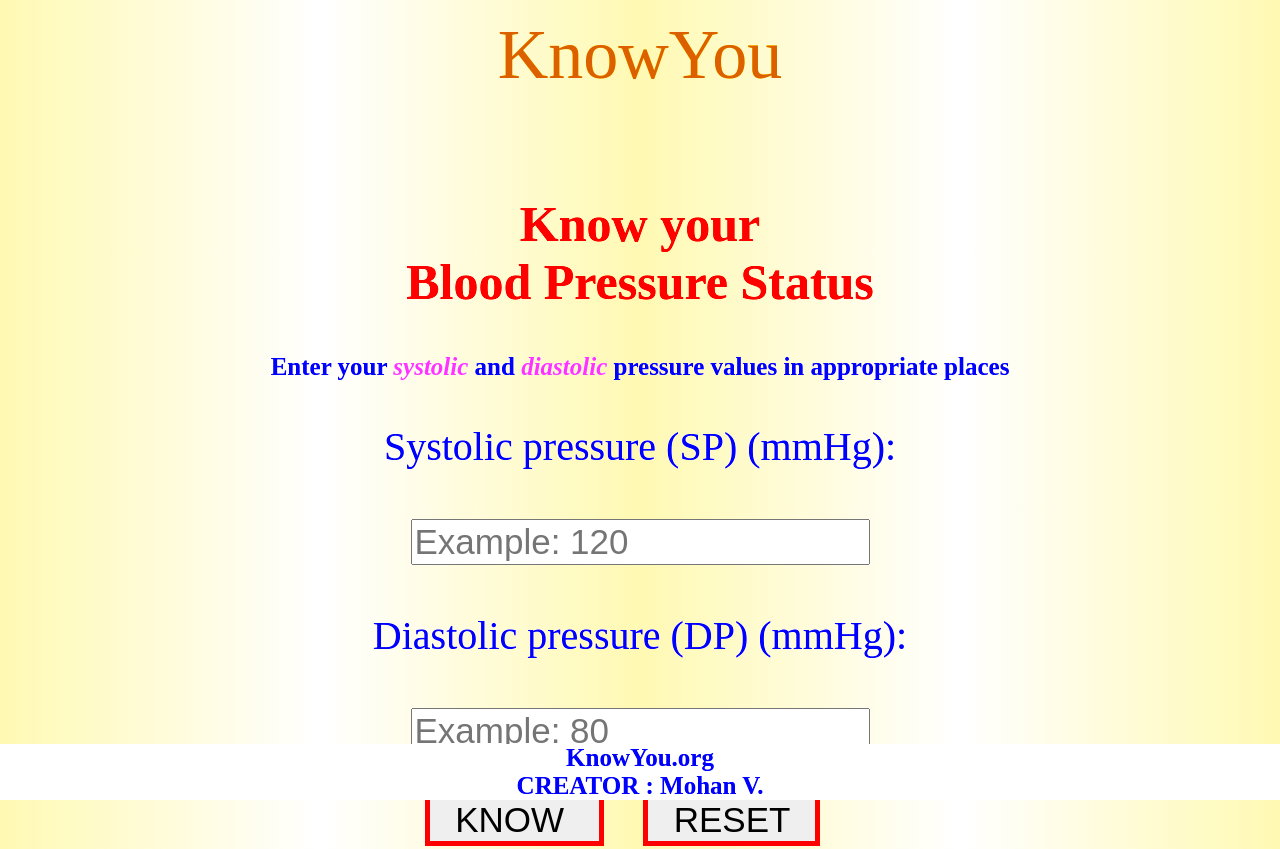
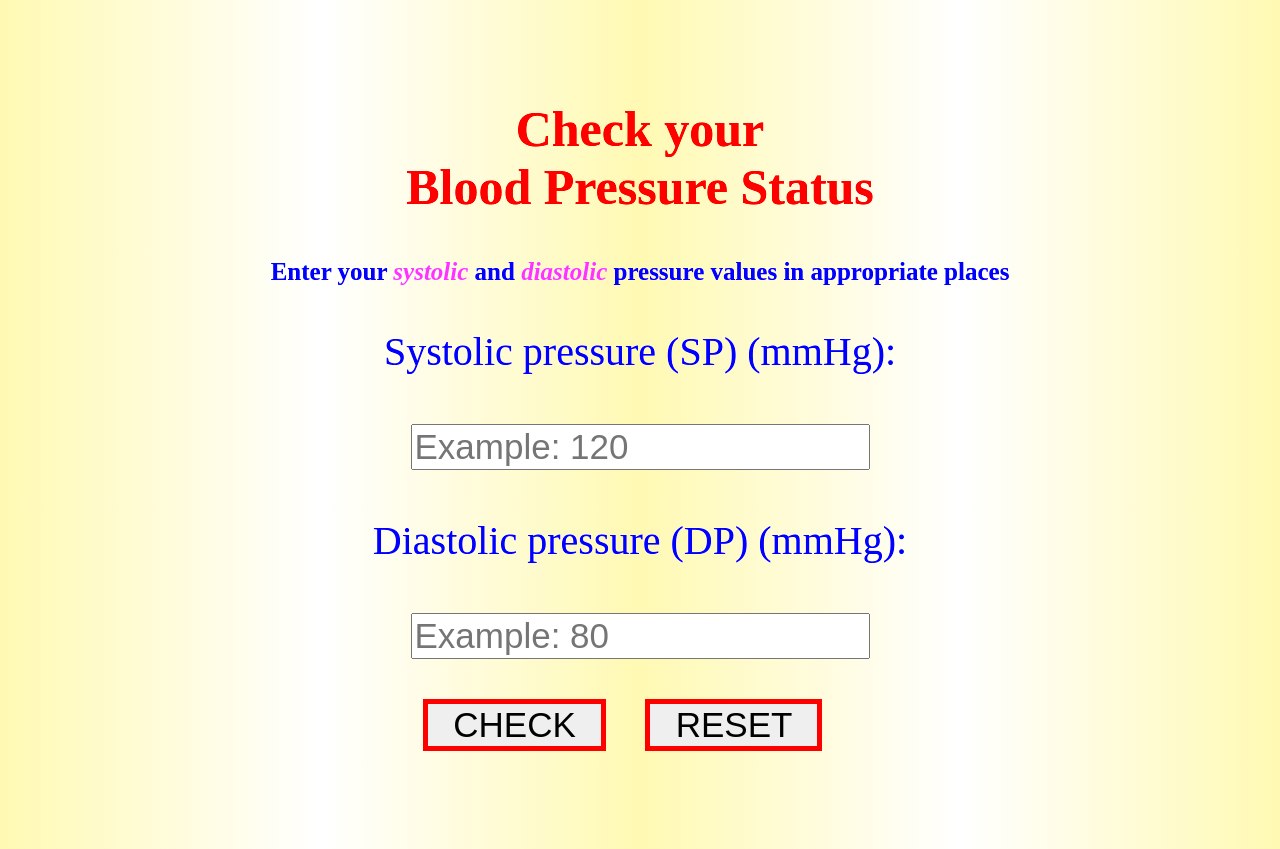
Before and after one commit to Mnocoder/bp_calculator, a plain HTML site: page index.html in a window 1280 px wide. Shown: the top 849 px of the page. Drawn offline with Linux system fonts and the light colour scheme.

Commit message:
edited out exteas

```diff
--- a/index.html
+++ b/index.html
@@ -1,7 +1,7 @@
 <!DOCTYPE html>
 <html lang="en">
 <head>
-<title>KnowYou</title>
+<title>Blood Pressure Calculator</title>
 <meta name=" viewport" content=" width = device-width , inital-scale = 1">
 <style>
 html{
@@ -52,17 +52,6 @@ input{
   color:red;
   font-size:10px;
   }
-footer{
-  position: fixed;
-  left: 0;
-  bottom: 0;
-  width: 100%;
-  background-color: white;
-  font-weight:bold;
-  color: blue;
-  font-size:25px;
-  text-align: center;
-}
 </style>
 <script>
 function check(){
@@ -120,8 +109,7 @@ function reset(){
 </script>
  </head>
 <body>
-<header>KnowYou</header>
-<h1>Know your<br>Blood Pressure Status</h1>
+<h1>Check your<br>Blood Pressure Status</h1>
  <form>
 <h5>Enter your <strong><em>systolic</em></strong> and <strong><em>diastolic</em></strong> pressure values in appropriate places</h5>
 <label>Systolic pressure  (SP) (mmHg):</label><br><br>
@@ -129,10 +117,8 @@ function reset(){
 <label>Diastolic pressure (DP) (mmHg):</label><br><br>
 <input id="dp" type="text" placeholder="Example: 80">
 </form>
-<input id="go" type="submit" name="submit" value="  KNOW   " onclick="check()">
+<input id="go" type="submit" name="submit" value="  CHECK  " onclick="check()">
 <input id="go" type="button" value="  RESET  " onclick="reset()"><br><br>
 <p id="reset"></p>
 <p id="FINISH"></p><br>
-<footer>KnowYou.org<br>CREATOR : Mohan V.</footer>
-
 </body></html>
```
